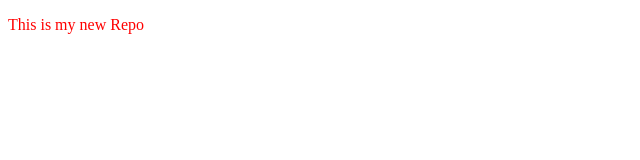
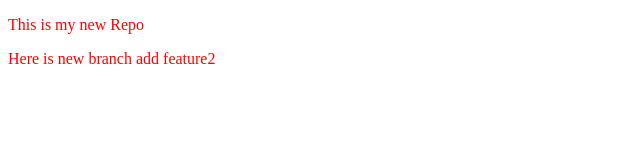
Before and after one commit to Sartajalam1/LocalRepo, a plain HTML site: page index.html in a window 1280 px wide. Shown: the whole page, without its empty margins (0-640 px from the left). Drawn offline with Linux system fonts and the light colour scheme.

Commit message:
Add new feature

```diff
--- a/index.html
+++ b/index.html
@@ -8,5 +8,7 @@
 </head>
 <body>
     <p>This is my new Repo</p>
+    <p>Here is new branch add feature2</p>
+
 </body>
 </html>
```
